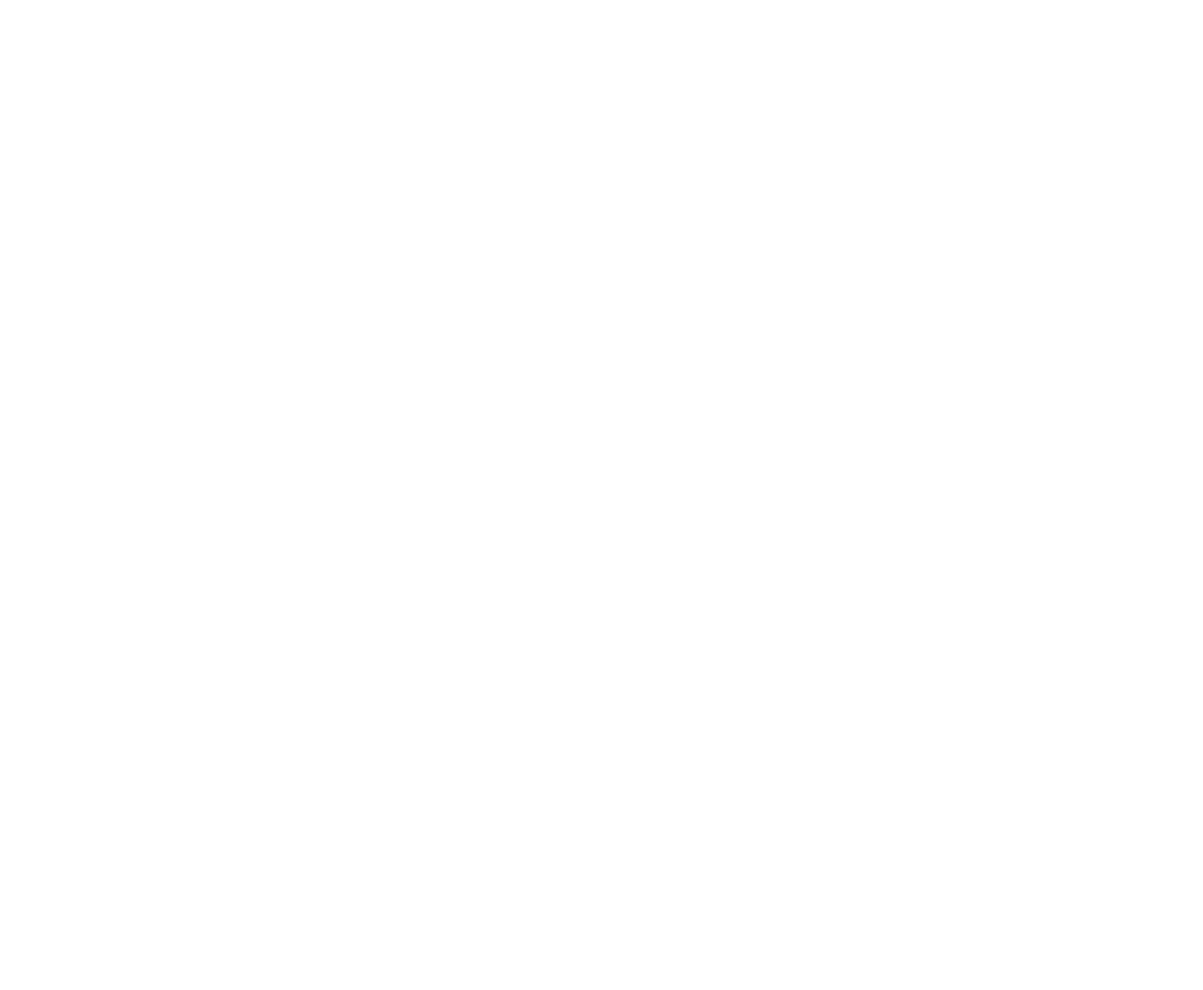
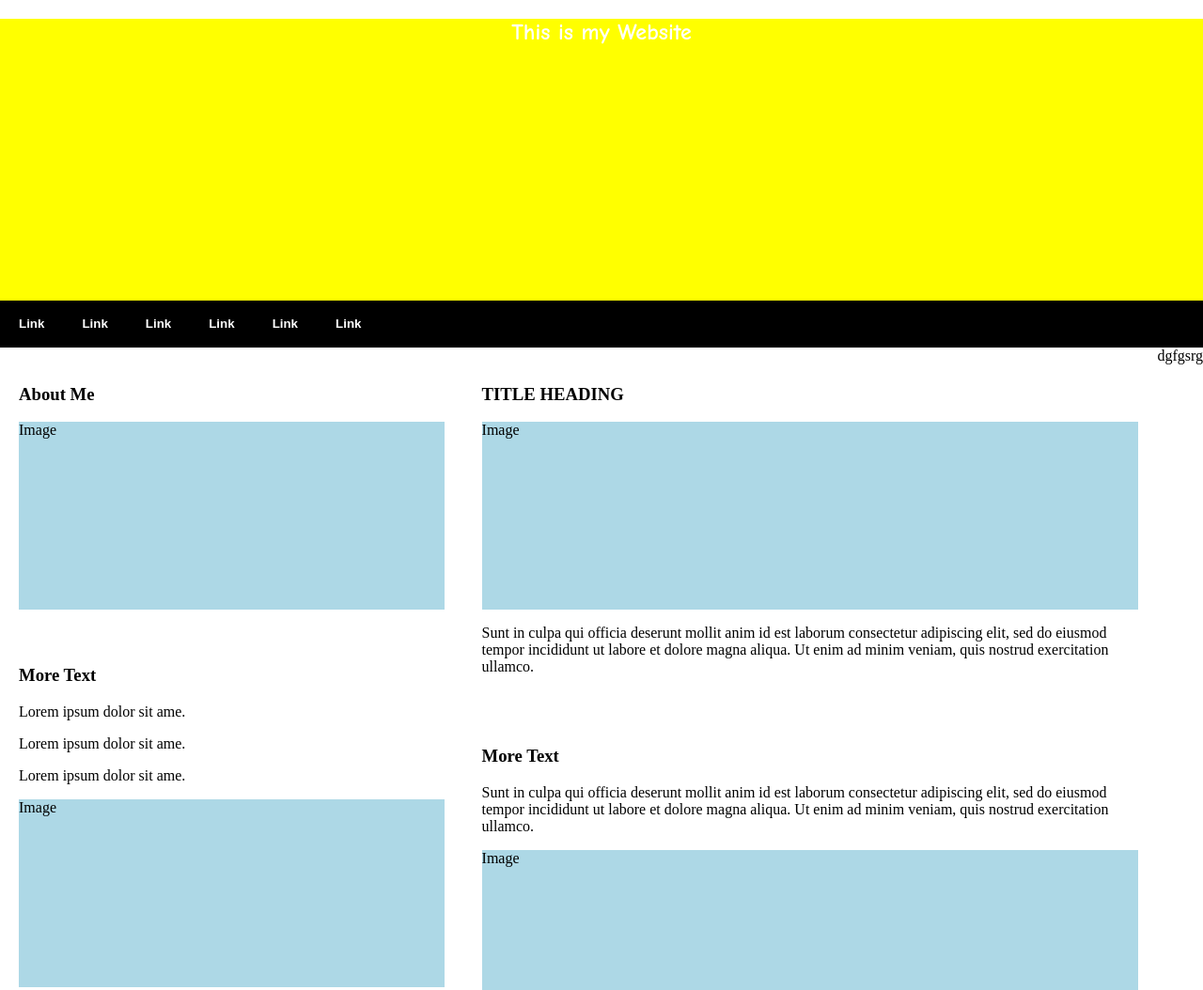
Before and after one commit to drsckarasu/mainAcademy, a plain HTML site: page index.html in a window 1280 px wide. Shown: the top 1054 px of the page at 94% size. Before the commit the page ends 800 px from the top, so only its background shows below. Drawn offline with Linux system fonts and the light colour scheme.

Commit message:
added files with flex style

```diff
--- a/index.html
+++ b/index.html
@@ -6,6 +6,58 @@
     <link rel="stylesheet" href="style.css">
 </head>
 <body>
+    <header>
+        <h2>
+            This is my Website
+        </h2>
+    </header>
+    <nav>
+        <button>Link</button>
+        <button>Link</button>
+        <button>Link</button>
+        <button>Link</button>
+        <button>Link</button>
+        <button>Link</button>
+    </nav>
+    <div class="main-Content">
+        <div class="leftBar">
+            <div>
+                <h3>
+                    About Me
+                </h3>
+                <div class="img">Image</div>
+            </div>
+            <div>
+                <h3>More Text</h3>
+                <p>Lorem ipsum dolor sit ame.</p>
+                <p>Lorem ipsum dolor sit ame.</p>
+                <p>Lorem ipsum dolor sit ame.</p>
+                <div class="img">Image</div>
+            </div>
+            <div>
+                 <div class="img">Image</div>
+            </div>
+        </div>
+        <div class="mainText">
+            <div>
+                <h3>
+                    TITLE HEADING
+                </h3>
+                <div class="img">Image</div>
+                <p>Sunt in culpa qui officia deserunt mollit anim id est laborum consectetur adipiscing elit, sed do eiusmod tempor incididunt ut labore et dolore magna aliqua. Ut enim ad minim veniam, quis nostrud exercitation ullamco.</p>
+            </div>
+            <div>
+                <h3>More Text</h3>
+                <p>Sunt in culpa qui officia deserunt mollit anim id est laborum consectetur adipiscing elit, sed do eiusmod tempor incididunt ut labore et dolore magna aliqua. Ut enim ad minim veniam, quis nostrud exercitation ullamco.</p>
+                 <div class="img">Image</div>
+            </div>
+            <div>
+                <div class="img">Image</div>
+        </div>
+    </div>
+    <footer>
+      dgfgsrg
+    </footer>
 
 </body>
 </html>
--- a/style.css
+++ b/style.css
@@ -0,0 +1,48 @@
+body{
+    margin: 0;
+}
+header{
+    background-color: yellow;
+    color: white;
+    text-align: center;
+    font-family: "Comic Sans MS";
+    height: 300px;
+}
+nav{
+    display: flex;
+    flex-wrap: wrap;
+    height: 50px;
+    background-color: black;
+}
+nav > button{
+    background-color: black;
+    color: white;
+    font-weight: bold;
+    outline: none;
+    border: 0;
+    cursor: pointer;
+    padding: 0 20px;
+}
+.main-Content{
+    display: flex;
+}
+.leftBar{
+    width: 40%;
+    display: flex;
+    flex-direction: column;
+}
+.leftBar > div{
+    padding: 20px;
+}
+.mainText{
+   width: 60%;
+    display: flex;
+    flex-direction: column;
+}
+.mainText > div{
+    padding: 20px;
+}
+.img{
+    height: 200px;
+     background-color: lightblue;
+}
```
